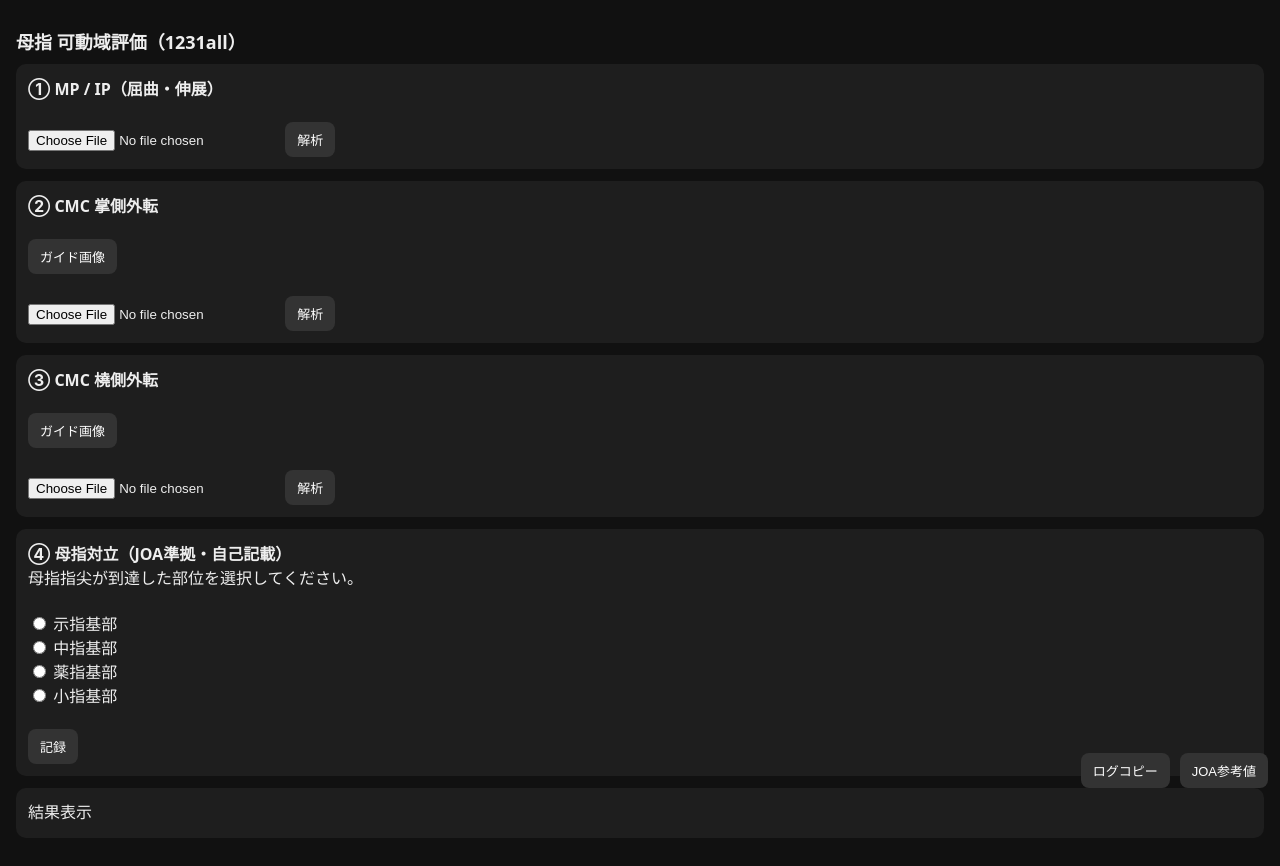
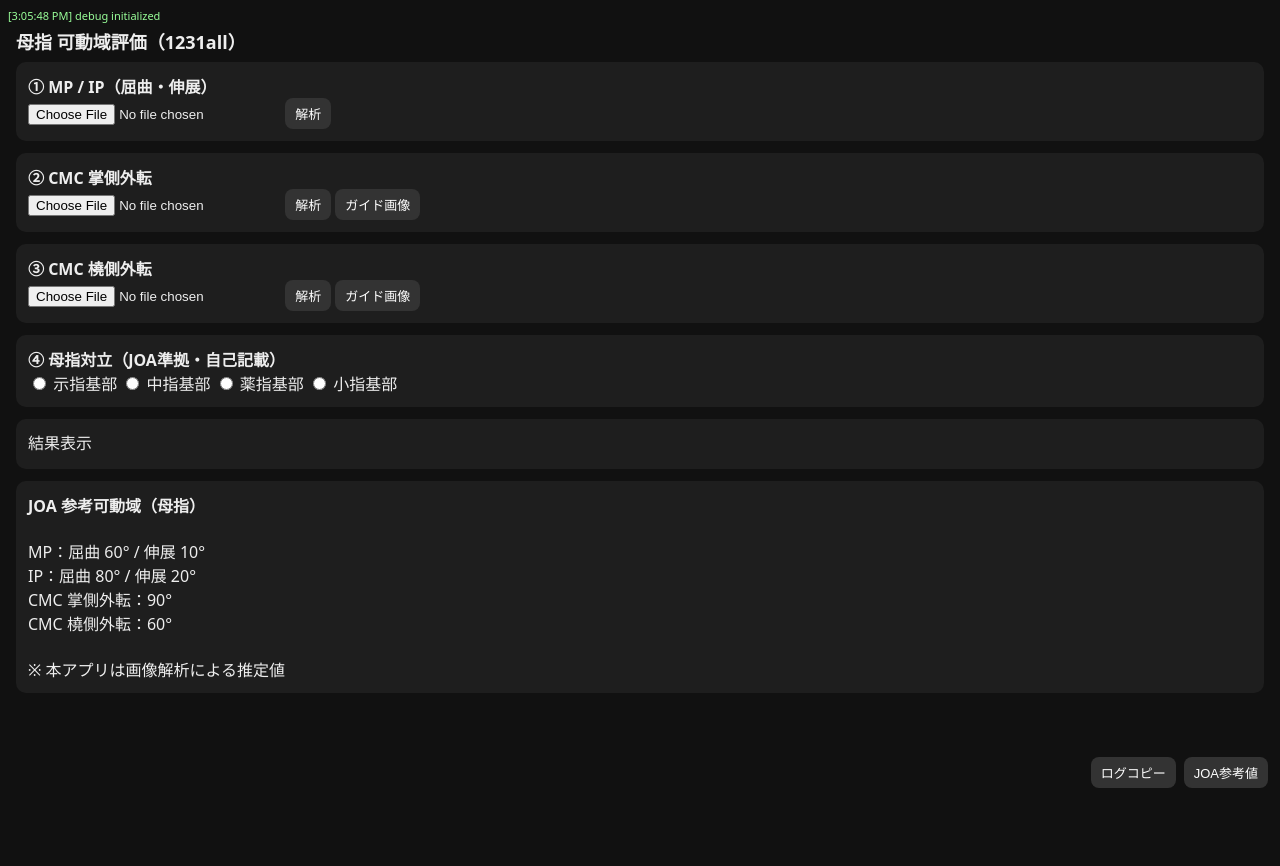
Before and after one commit to xx2323kanaa-code/1231ROMTf, a plain HTML site: page index.html in a window 1280 px wide. Both pictures are taken after a click on the button "JOA参考値". After the commit the page ends 800 px from the top, so only its background shows below. Drawn offline with Linux system fonts and the light colour scheme; a script that the page names is missing.

Commit message:
Update index.html

```diff
--- a/index.html
+++ b/index.html
@@ -2,16 +2,15 @@
 <html lang="ja">
 <head>
 <meta charset="UTF-8">
-<title>1231all – 母指ROM評価</title>
+<title>1231all – 母指ROM</title>
 <meta name="viewport" content="width=device-width,initial-scale=1.0">
 
 <style>
 body{
   background:#111;color:#eee;
-  font-family:system-ui,-apple-system;
-  padding:16px;margin:0
+  font-family:system-ui;padding:16px;margin:0
 }
-h1{font-size:18px;margin-bottom:10px}
+h1{font-size:18px;margin-bottom:8px}
 .section{
   background:#1e1e1e;
   padding:12px;border-radius:10px;
@@ -20,7 +19,7 @@
 button{
   background:#333;color:#fff;
   border:none;border-radius:8px;
-  padding:8px 12px;font-size:13px
+  padding:6px 10px;font-size:13px
 }
 button:hover{background:#555}
 #result{line-height:1.6}
@@ -30,118 +29,109 @@
 }
 #tools{
   position:fixed;right:12px;bottom:12px;
-  display:flex;gap:10px
+  display:flex;gap:8px
 }
-.note{font-size:12px;color:#bbb;margin-top:6px}
+.guide img{
+  max-width:100%;
+  margin-top:6px;
+  border-radius:6px;
+  display:none;
+}
 </style>
 </head>
 
 <body>
-
 <h1>母指 可動域評価（1231all）</h1>
 
-<!-- ① MP / IP -->
 <div class="section">
-<b>① MP / IP（屈曲・伸展）</b><br><br>
+<b>① MP / IP（屈曲・伸展）</b><br>
 <input type="file" id="video1" accept="video/*">
 <button onclick="runMPIP()">解析</button>
 </div>
 
-<!-- ② CMC 掌側外転 -->
 <div class="section">
-<b>② CMC 掌側外転</b><br><br>
-<button onclick="openGuide('CM22.png')">ガイド画像</button><br><br>
+<b>② CMC 掌側外転</b><br>
 <input type="file" id="video2" accept="video/*">
 <button onclick="runCMC2()">解析</button>
+<button onclick="toggleGuide('g2')">ガイド画像</button>
+<div class="guide">
+  <img id="g2" src="CM22.png" alt="CMC 掌側外転 ガイド">
+</div>
 </div>
 
-<!-- ③ CMC 橈側外転 -->
 <div class="section">
-<b>③ CMC 橈側外転</b><br><br>
-<button onclick="openGuide('CM2.png')">ガイド画像</button><br><br>
+<b>③ CMC 橈側外転</b><br>
 <input type="file" id="video3" accept="video/*">
 <button onclick="runCMC3()">解析</button>
+<button onclick="toggleGuide('g3')">ガイド画像</button>
+<div class="guide">
+  <img id="g3" src="CM2.png" alt="CMC 橈側外転 ガイド">
+</div>
 </div>
 
-<!-- ④ 母指対立（自己記載） -->
 <div class="section">
 <b>④ 母指対立（JOA準拠・自己記載）</b><br>
-母指指尖が到達した部位を選択してください。<br><br>
-<label><input type="radio" name="opp" value="示指基部"> 示指基部</label><br>
-<label><input type="radio" name="opp" value="中指基部"> 中指基部</label><br>
-<label><input type="radio" name="opp" value="薬指基部"> 薬指基部</label><br>
-<label><input type="radio" name="opp" value="小指基部"> 小指基部</label><br><br>
-<button onclick="recordOpposition()">記録</button>
+<label><input type="radio" name="opp"> 示指基部</label>
+<label><input type="radio" name="opp"> 中指基部</label>
+<label><input type="radio" name="opp"> 薬指基部</label>
+<label><input type="radio" name="opp"> 小指基部</label>
 </div>
 
-<!-- 結果 -->
 <div class="section" id="result">結果表示</div>
 
-<!-- HUD -->
 <div id="hud"></div>
 
-<!-- ツール -->
 <div id="tools">
 <button onclick="copyDebugLog()">ログコピー</button>
 <button onclick="toggleJOA()">JOA参考値</button>
 </div>
 
-<!-- JOA -->
 <div class="section" id="joa" style="display:none">
 <b>JOA 参考可動域（母指）</b><br><br>
-① MP：屈曲 60° / 伸展 10°<br>
-① IP：屈曲 80° / 伸展 20°<br><br>
-② CMC 掌側外転：90°<br>
-③ CMC 橈側外転：60°<br><br>
-④ 母指対立：示指〜小指基部到達（段階評価）
+MP：屈曲 60° / 伸展 10°<br>
+IP：屈曲 80° / 伸展 20°<br>
+CMC 掌側外転：90°<br>
+CMC 橈側外転：60°<br><br>
+※ 本アプリは画像解析による推定値
 </div>
 
 <script src="https://cdn.jsdelivr.net/npm/@mediapipe/hands/hands.js"></script>
 
-<!-- ガイド画像 -->
-<script>
-function openGuide(img){
-  window.open(img,"_blank");
-}
-</script>
-
-<!-- Analyze.js -->
 <script type="module">
 import {
   initDebug, copyDebugLog,
-  analyzeMPIP, analyzeCMC, log
+  analyzeMPIP, analyzeCMC
 } from "./Analyze.js";
 
 window.copyDebugLog = copyDebugLog;
 
-window.onload = ()=>initDebug("hud");
+window.onload = ()=>{
+  initDebug("hud");
+};
 
 window.runMPIP = ()=>{
-  const f=document.getElementById("video1").files[0];
+  const f = document.getElementById("video1").files[0];
   if(f) analyzeMPIP(f,"result");
 };
 
 window.runCMC2 = ()=>{
-  const f=document.getElementById("video2").files[0];
+  const f = document.getElementById("video2").files[0];
   if(f) analyzeCMC(f,"result","② CMC 掌側外転");
 };
 
 window.runCMC3 = ()=>{
-  const f=document.getElementById("video3").files[0];
+  const f = document.getElementById("video3").files[0];
   if(f) analyzeCMC(f,"result","③ CMC 橈側外転");
 };
 
 window.toggleJOA = ()=>{
-  const e=document.getElementById("joa");
-  e.style.display=(e.style.display==="none")?"block":"none";
+  const j = document.getElementById("joa");
+  j.style.display = (j.style.display==="none")?"block":"none";
 };
 
-window.recordOpposition = ()=>{
-  const v=document.querySelector('input[name="opp"]:checked');
-  if(!v) return;
-  document.getElementById("result").innerHTML +=
-    `<br><br><b>④ 母指対立</b>：${v.value}`;
-  log("opposition recorded");
+window.toggleGuide = (id)=>{
+  const e = document.getElementById(id);
+  e.style.display = (e.style.display==="none")?"block":"none";
 };
 </script>
 
```
